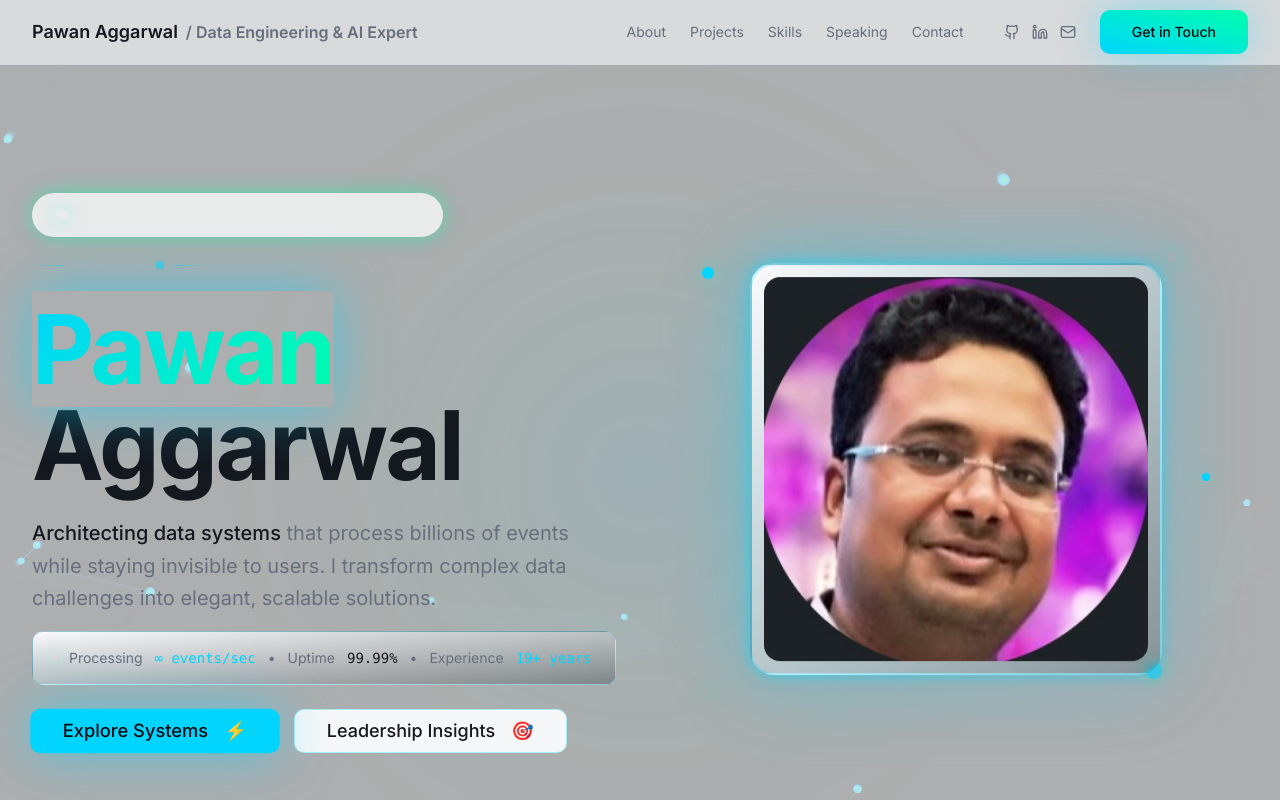
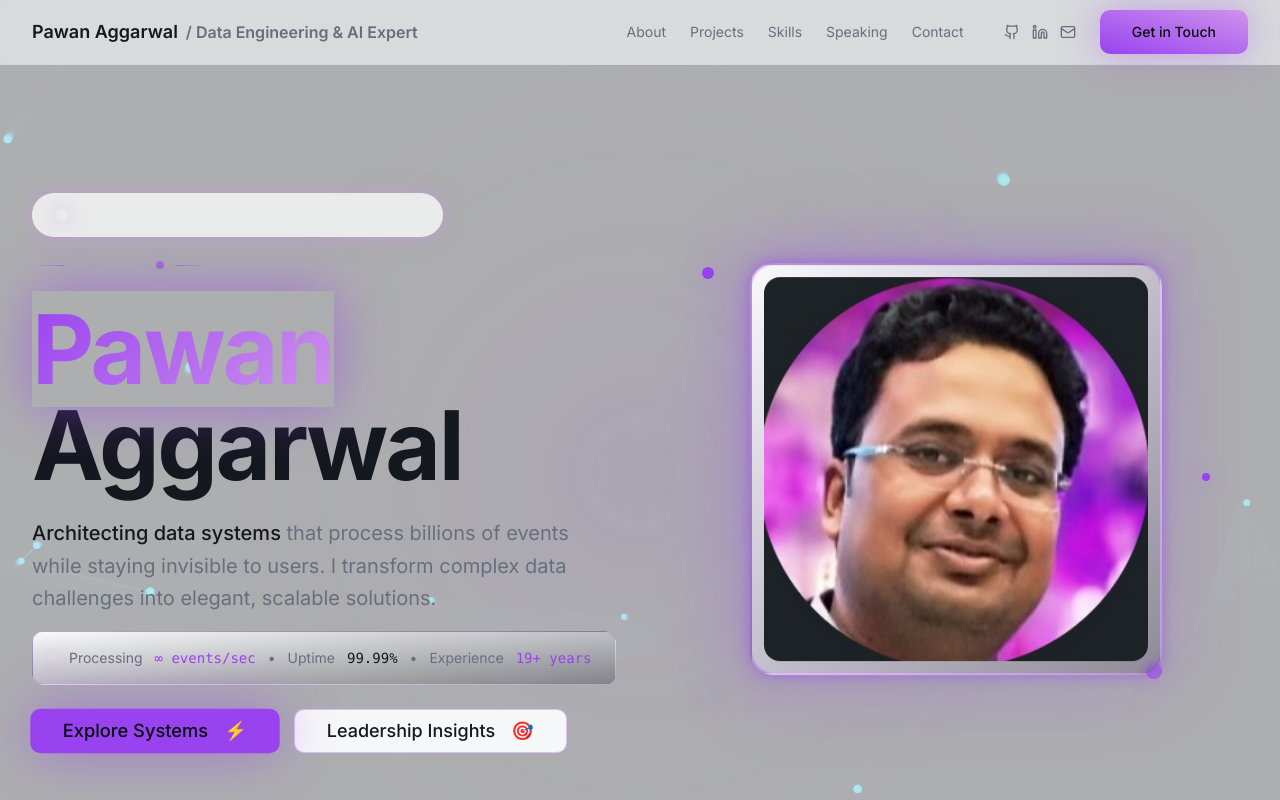
Before and after one commit to pawanik2003/pawan-aggarwal, a React (Vite) app: page / in a window 1280 px wide. Shown: the top 800 px of the page. Built offline with nearby package versions, Linux system fonts and the light colour scheme.

Commit message:
Update UI colors

```diff
--- a/src/index.css
+++ b/src/index.css
@@ -17,8 +17,8 @@ All colors MUST be HSL. */
     --popover: 220 20% 98%;
     --popover-foreground: 220 20% 10%;
 
-    --primary: 190 100% 50%;               /* electric blue */
-    --primary-glow: 160 100% 50%;          /* neon green */
+    --primary: 270 85% 60%;               /* vibrant purple */
+    --primary-glow: 280 70% 75%;          /* soft lavender */
     --primary-foreground: 220 20% 5%;
 
     --secondary: 220 15% 15%;
@@ -27,7 +27,7 @@ All colors MUST be HSL. */
     --muted: 220 15% 90%;
     --muted-foreground: 220 10% 45%;
 
-    --accent: 190 100% 95%;
+    --accent: 280 60% 95%;
     --accent-foreground: 220 20% 10%;
 
     --destructive: 0 85% 60%;
@@ -35,7 +35,7 @@ All colors MUST be HSL. */
 
     --border: 220 15% 85%;
     --input: 220 15% 90%;
-    --ring: 190 100% 50%;
+    --ring: 270 85% 60%;
 
     --radius: 0.75rem;
 
@@ -76,8 +76,8 @@ All colors MUST be HSL. */
     --popover: 220 25% 8%;
     --popover-foreground: 190 15% 85%;
 
-    --primary: 190 100% 50%;               /* electric blue */
-    --primary-glow: 160 100% 50%;          /* neon green */
+    --primary: 270 85% 60%;               /* vibrant purple */
+    --primary-glow: 280 70% 75%;          /* soft lavender */
     --primary-foreground: 220 25% 5%;
 
     --secondary: 220 20% 12%;
@@ -94,7 +94,7 @@ All colors MUST be HSL. */
 
     --border: 220 20% 15%;
     --input: 220 20% 12%;
-    --ring: 190 100% 50%;
+    --ring: 270 85% 60%;
 
     --sidebar-background: 240 5.9% 10%;
     --sidebar-foreground: 240 4.8% 95.9%;
```
